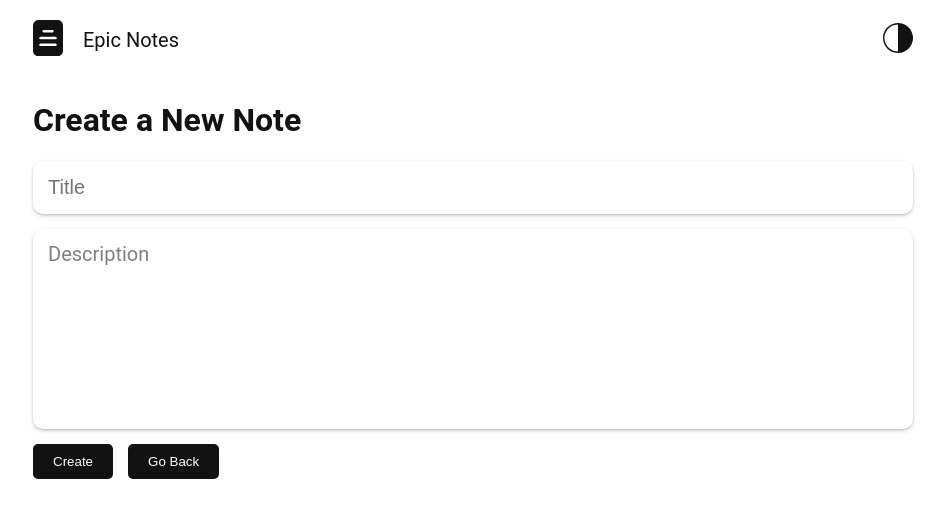
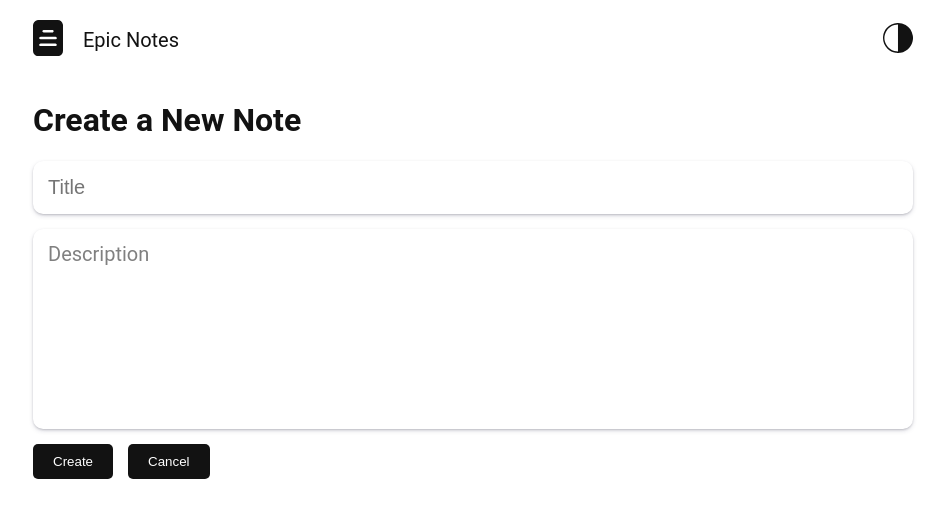
Before and after one commit to joaorfclopes/epic-notes, a Next.js app: page /notes/create in a window 1280 px wide. Shown: the top 518 px of the page, without its empty margins (167-1112 px from the left). Built offline with nearby package versions, Linux system fonts and the light colour scheme; no server answers.

Commit message:
Go back button changed to Cancel

```diff
--- a/pages/notes/[id].tsx
+++ b/pages/notes/[id].tsx
@@ -84,11 +84,12 @@ function Note(props: Props) {
         </button>
         <button
           className={buttonStyles.button}
+          type="button"
           onClick={() => {
             router.push('/')
           }}
         >
-          Go Back
+          Cancel
         </button>
       </form>
       <Modal
--- a/pages/notes/create.tsx
+++ b/pages/notes/create.tsx
@@ -64,11 +64,12 @@ function CreateNote(props: Props) {
         </button>
         <button
           className={buttonStyles.button}
+          type="button"
           onClick={() => {
             router.push('/')
           }}
         >
-          Go Back
+          Cancel
         </button>
       </form>
     </div>
```
